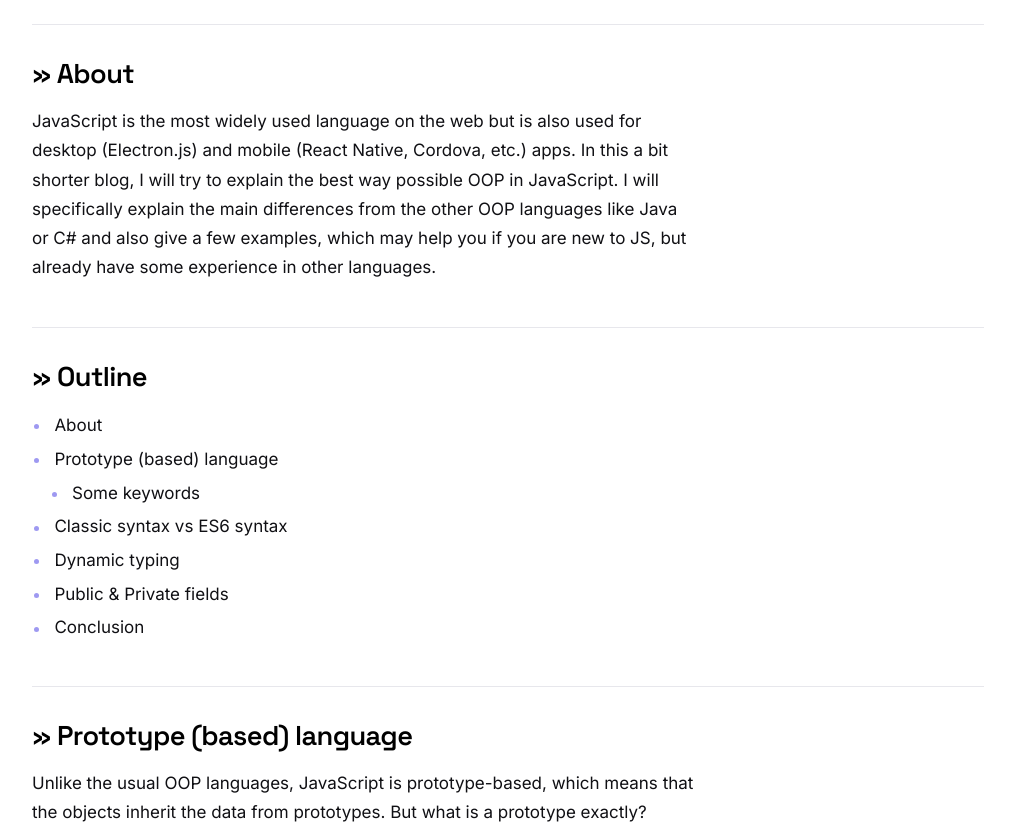
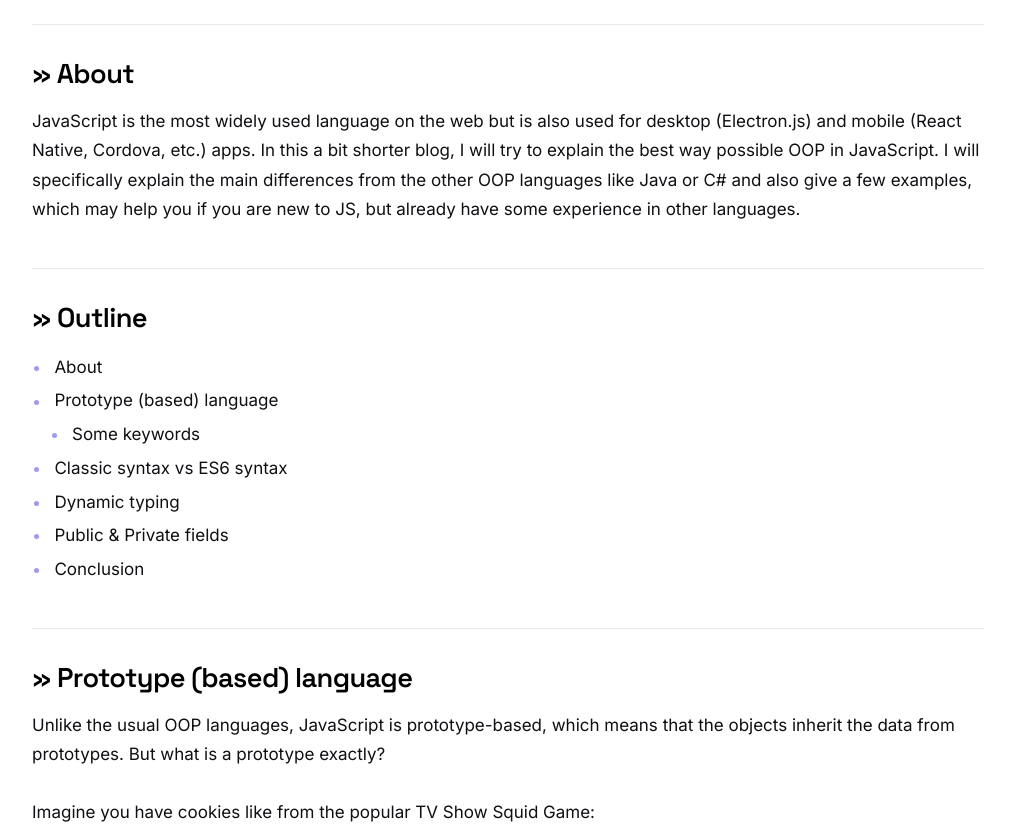
Before and after one commit to 20kilograma/blog, a Jekyll site: the page built from oop-js.md, in a window 1280 px wide and 1400 px high, scrolled down 395 px. Shown: the part 147-975 px from the top of the window, without its empty margins (132-1147 px from the left). Built offline with Jekyll 4.4.1, drawn with Linux system fonts in a browser that asks for light colours; nearby versions of some CDN libraries; our own code applies the rules of GitHub Pages for plain Markdown files; grey boxes are pictures that could not be loaded.

Commit message:
remove max width

```diff
--- a/_sass/jekyll-theme-hacker.scss
+++ b/_sass/jekyll-theme-hacker.scss
@@ -204,20 +204,6 @@ section {
 
 p {
   margin: 0 0 1.25rem;
-}
-
-#main_content p,
-#main_content ul,
-#main_content ol {
-  max-width: 62ch;
-}
-
-#main_content p:has(img),
-#main_content p:has(pre),
-#main_content p:has(> code > br),
-#main_content ul:has(img),
-#main_content ol:has(img) {
-  max-width: none;
 }
 
 #main_content p.is-spacer {
```
